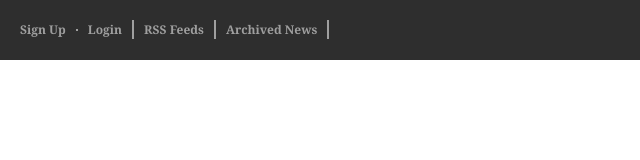
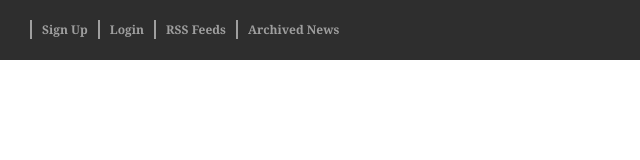
Before and after one commit to Irakli91/sass, a website: page index.html in a window 1280 px wide. Shown: the full height of the page, 0-640 px from the left. Drawn offline with Linux system fonts and the light colour scheme.

Commit message:
edd head-1

```diff
--- a/index.html
+++ b/index.html
@@ -12,7 +12,7 @@
         <div class="head">
             <div class="head-1 flex padding">
                 <div class="account-menu">
-                    <li class="acc flex">
+                    <li class="acc">
                         <a href="#">Sign Up</a>
                     </li>
                     <li class="acc">
--- a/scss/main.scss
+++ b/scss/main.scss
@@ -17,10 +17,13 @@
             font-size: 12px;
             color: #9F9F9F;
             display: flex;
-            .acc::after {
+            .acc::before {
                 content: "";
                 border: 1px solid #9F9F9F;
                 margin: 0 10px;
+            }
+            .acc:nth-child(1) {
+                border: none;
             }
         }
         .social-icons {
```
Also changed, not shown: style/style.css.
